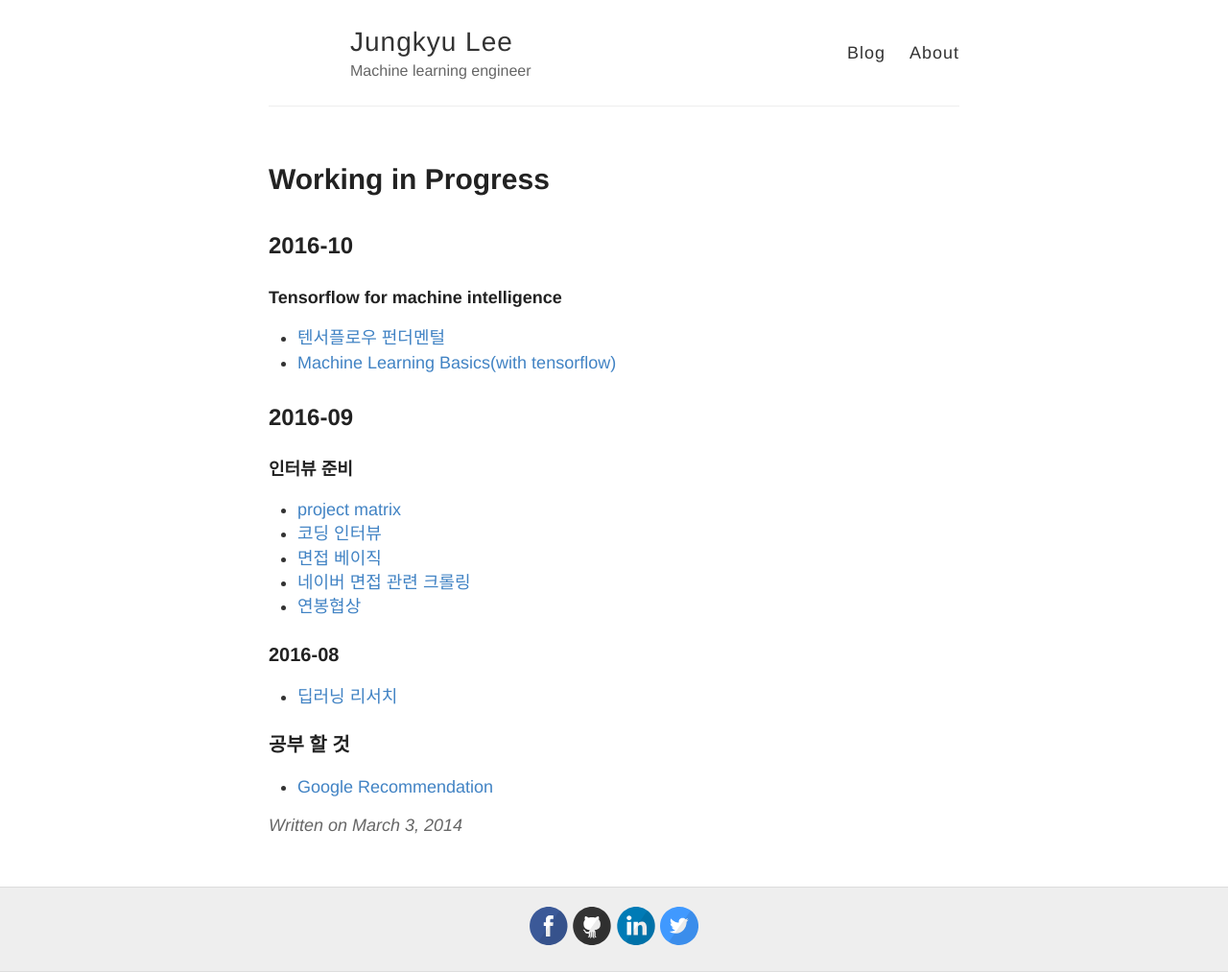
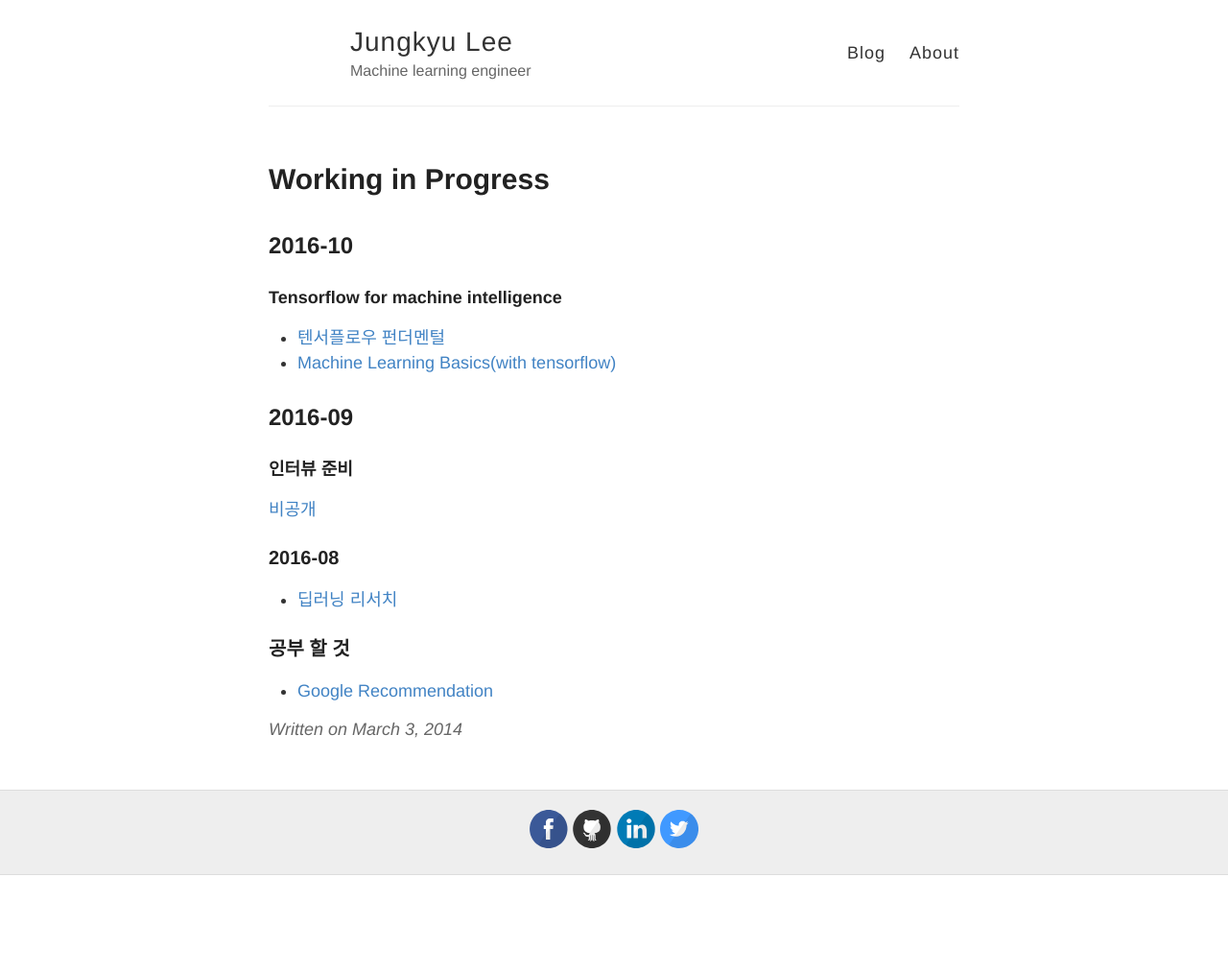
Before and after one commit to sweaterr/sweaterr.github.io, a Jekyll site: the page built from _posts/2014-3-3-Hello-World.md, in a window 1280 px wide. Shown: the whole page at 96% size. Built offline with Jekyll 4.4.1, drawn with Linux system fonts in a browser that asks for light colours; comment, search, counter and statistics services are not loaded; after the commit the page ends 912 px from its top, so only the background shows below that.

Commit message:
Update 2014-3-3-Hello-World.md

```diff
--- a/_posts/2014-3-3-Hello-World.md
+++ b/_posts/2014-3-3-Hello-World.md
@@ -14,11 +14,7 @@ title: Working in Progress
 
 ##### 인터뷰 준비
 
-* [project matrix](https://www.evernote.com/shard/s29/sh/3bbe1fa8-c4ac-4e22-a914-7b70e7d84ebb/0b840cfb5ac21aa1fe0266ebac8f68a9)
-* [코딩 인터뷰](https://www.evernote.com/shard/s29/sh/e23d9bfa-faae-407b-89b7-05ac88733dab/34c4516db197fd234af525eedf8fbab9)
-* [면접 베이직](https://www.evernote.com/shard/s29/sh/ad291ab6-c174-43c1-933a-4a3fcf52cf4b/34fd2f144eda1760dc9a8f0468f2958c)
-* [네이버 면접 관련 크롤링](https://www.evernote.com/shard/s29/sh/5d8fa64c-f659-49a1-920b-0f51ad84aca6/0cbbd73b1332741d67a02dbfc351ad5e)
-* [연봉협상](https://www.evernote.com/shard/s29/sh/433851c9-1a99-4838-985e-34b715e34a50/6975f37f33644482870827a6fd6affca)
+[비공개](https://github.com/sweaterr/bookmarking)
 
 ### 2016-08
 
```
